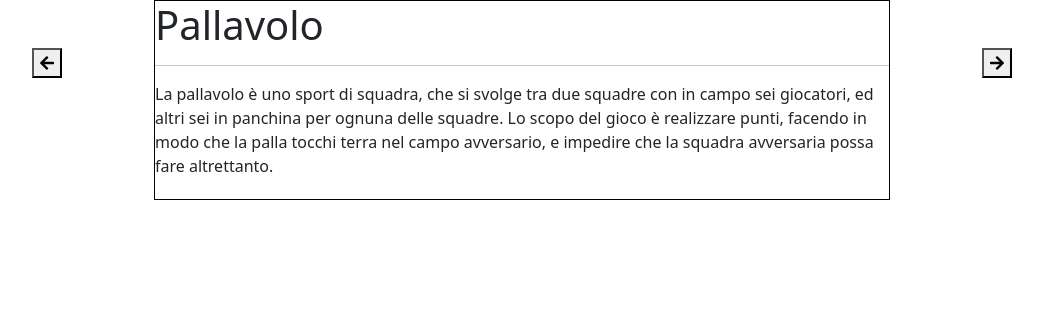
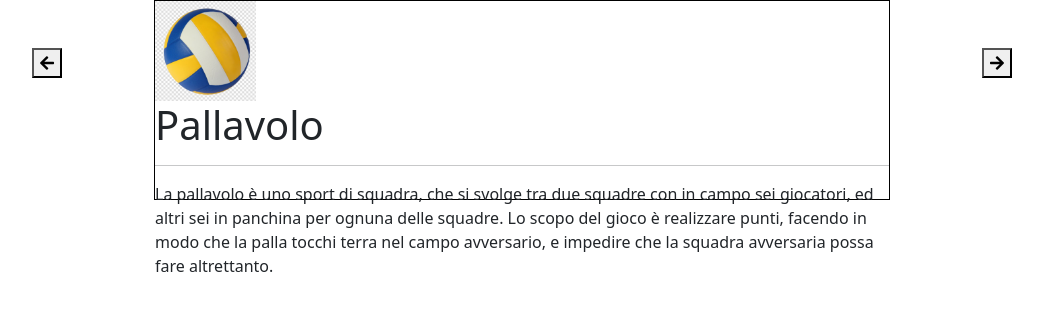
Before and after one commit to ThubeesanKugathas/js-array-carousel, a plain HTML site: page index.html in a window 1280 px wide. Both pictures are taken after a click on the button 165 px from the left and 63 px from the top of the page. Shown: the whole page, without its empty margins (118-1161 px from the left). Drawn offline with nearby package versions, Linux system fonts and the light colour scheme.

Commit message:
images on js

```diff
--- a/css/style.css
+++ b/css/style.css
@@ -3,3 +3,7 @@
     height: 200px;
     margin: 0 auto;
 }
+
+.ms_box img {
+    height: 100px;
+}
--- a/index.html
+++ b/index.html
@@ -20,6 +20,7 @@
             </div>
             <div class="col">
                 <div class="ms_box">
+                    <img src="#" alt="">
                     <h1 class="ms_title"></h1>
                     <hr>
                     <p class="ms_content"></p>
--- a/js/script.js
+++ b/js/script.js
@@ -15,7 +15,14 @@ const arrayContents = [
     'La pallacanestro, conosciuta anche come basket, è uno sport di squadra in cui due formazioni di cinque giocatori ciascuna si affrontano per segnare con un pallone nel canestro avversario, secondo tante regole prefissate e con un punteggio che varia dalla posizione di tiro.',
     'La pallavolo è uno sport di squadra, che si svolge tra due squadre con in campo sei giocatori, ed altri sei in panchina per ognuna delle squadre. Lo scopo del gioco è realizzare punti, facendo in modo che la palla tocchi terra nel campo avversario, e impedire che la squadra avversaria possa fare altrettanto.'
 ];
+
 // array per le immagini
+const arrayImage = [
+    'img/football.png',
+    'img/tennis.jpg',
+    'img/basket.jpg',
+    'img/volleyball.png'
+]
 
 // current index counter
 let currentIndex = 0;
@@ -27,8 +34,13 @@ const title = document.querySelector('.ms_title');
 // definire zona contenuti
 const content = document.querySelector('.ms_content');
 
+// definire zona immagini
+const image = document.querySelector('.ms_box img');
+
 title.innerHTML = arrayTitles[currentIndex];
 content.innerHTML = arrayContents[currentIndex];
+image.src = arrayImage[currentIndex];
+
 
 
 // creare due button per next ed prev
@@ -42,12 +54,9 @@ buttonNext.addEventListener('click', function() {
         currentIndex = 0;
     }
 
-    if (currentIndex > arrayContents.length - 1) {
-        currentIndex = 0;
-    }
-
     title.innerHTML = arrayTitles[currentIndex];
     content.innerHTML = arrayContents[currentIndex];
+    image.src = arrayImage[currentIndex];
 
 })
 
@@ -58,11 +67,8 @@ buttonPrev.addEventListener('click', function() {
         currentIndex = arrayTitles.length - 1;
     }
 
-    if (currentIndex < 0) {
-        currentIndex = arrayContents.length - 1;
-    }
-
     title.innerHTML = arrayTitles[currentIndex];
     content.innerHTML = arrayContents[currentIndex];
+    image.src = arrayImage[currentIndex];
 
 })
```
